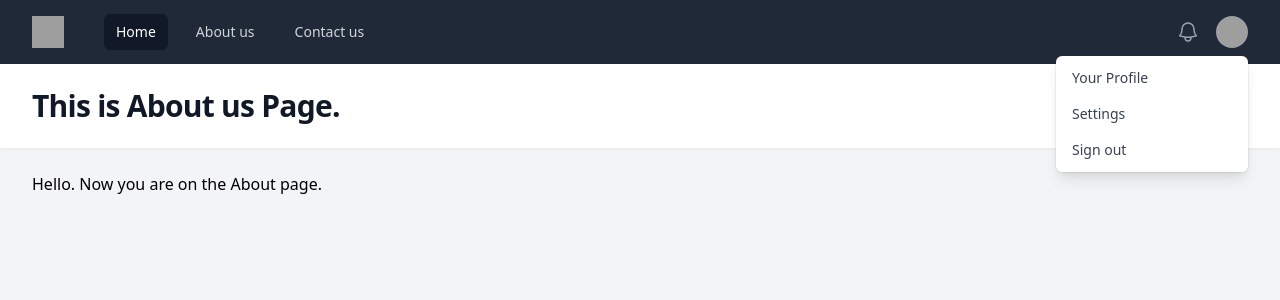
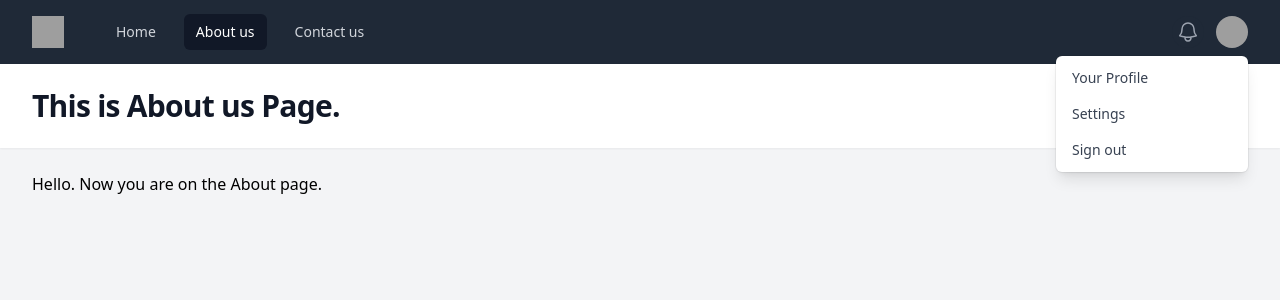
Before and after one commit to SahniNitish/PHP-fundamentals, a PHP site: page /about.php in a window 1280 px wide. Shown: the top 300 px of the page. Run offline with PHP 8.4, Linux system fonts and the light colour scheme; some libraries are stand-ins or nearby versions; grey boxes are pictures that could not be loaded.

Commit message:
Hover-Effect_fix

```diff
--- a/php/views/particals/nav.php
+++ b/php/views/particals/nav.php
@@ -1,5 +1,3 @@
-
-
 <nav class="bg-gray-800">
     <div class="mx-auto max-w-7xl px-4 sm:px-6 lg:px-8">
       <div class="flex h-16 items-center justify-between">
@@ -10,10 +8,9 @@
           <div class="hidden md:block">
             <div class="ml-10 flex items-baseline space-x-4">
               <!-- Current: "bg-gray-900 text-white", Default: "text-gray-300 hover:bg-gray-700 hover:text-white" -->
-              <a href="/" class="rounded-md bg-gray-900 px-3 py-2 text-sm font-medium text-white" aria-current="page">Home </a>
-              <a href="/about.php" class="rounded-md px-3 py-2 text-sm font-medium text-gray-300 hover:bg-gray-700 hover:text-white">About us</a>
-              <a href="/contact.php" class="rounded-md px-3 py-2 text-sm font-medium text-gray-300 hover:bg-gray-700 hover:text-white">Contact us</a>
-
+              <a href="/" class="<?= $_SERVER['REQUEST_URI'] === '/' ? 'bg-gray-900 text-white' : 'text-gray-300 hover:bg-gray-700 hover:text-white' ?> rounded-md px-3 py-2 text-sm font-medium">Home</a>
+              <a href="/about.php" class="<?= $_SERVER['REQUEST_URI'] === '/about.php' ? 'bg-gray-900 text-white' : 'text-gray-300 hover:bg-gray-700 hover:text-white' ?> rounded-md px-3 py-2 text-sm font-medium">About us</a>
+              <a href="/contact.php" class="<?= $_SERVER['REQUEST_URI'] === '/contact.php' ? 'bg-gray-900 text-white' : 'text-gray-300 hover:bg-gray-700 hover:text-white' ?> rounded-md px-3 py-2 text-sm font-medium">Contact us</a>
             </div>
           </div>
         </div>
```
Also changed, not shown: 1 other file.
